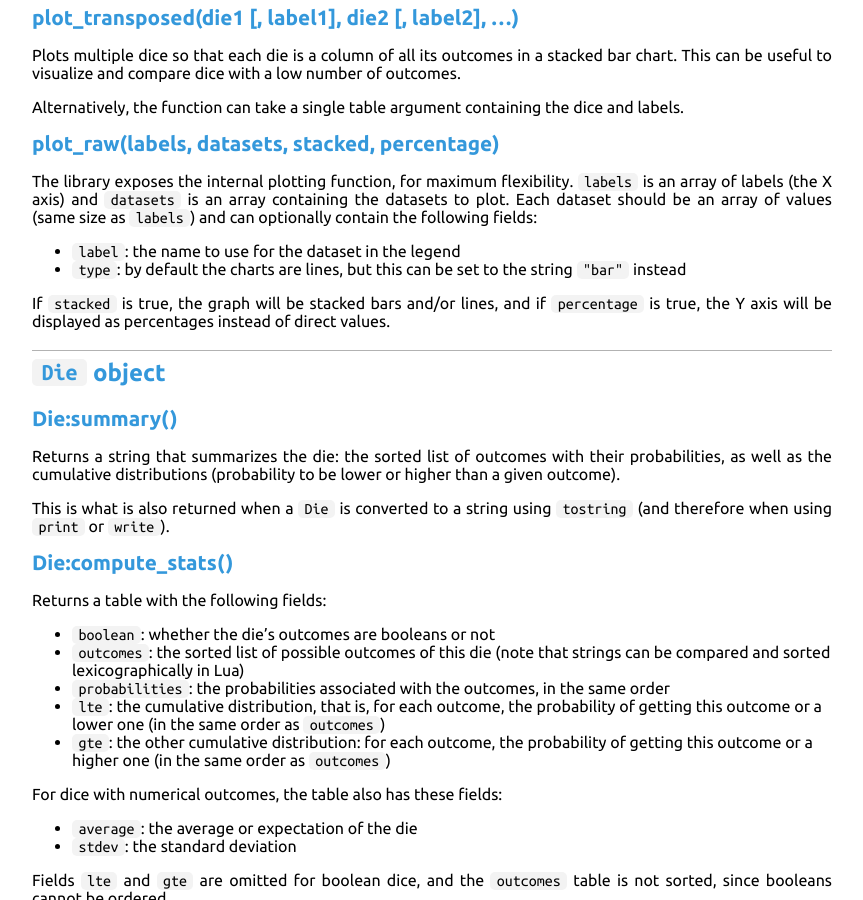
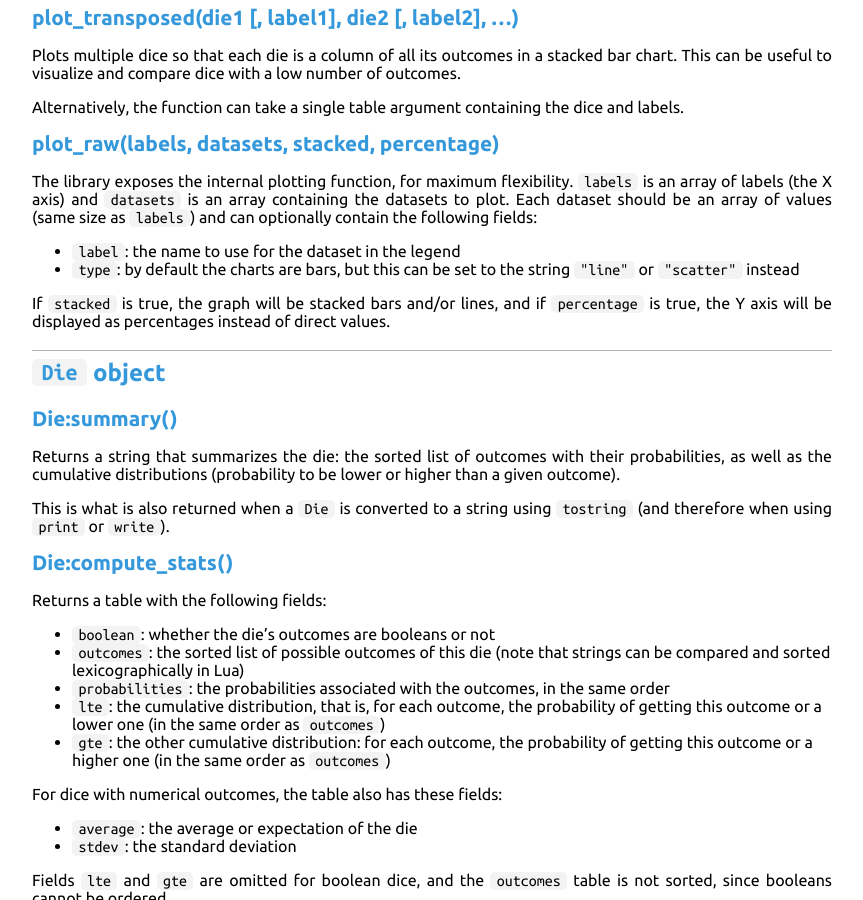
Before and after one commit to Castux/SnakeEyes, a Jekyll site: the page built from docs.md, in a window 1280 px wide and 900 px high, scrolled down 1803 px. Shown: the whole window, without its empty margins (208-1071 px from the left). Built offline with Jekyll 4.4.1, drawn with Linux system fonts in a browser that asks for light colours.

```diff
--- a/docs.md
+++ b/docs.md
@@ -82,7 +82,7 @@ Alternatively, the function can take a single table argument containing the dice
 The library exposes the internal plotting function, for maximum flexibility. `labels` is an array of labels (the X axis) and `datasets` is an array containing the datasets to plot. Each dataset should be an array of values (same size as `labels`) and can optionally contain the following fields:
 
 - `label`: the name to use for the dataset in the legend
-- `type`: by default the charts are lines, but this can be set to the string `"bar"` instead
+- `type`: by default the charts are bars, but this can be set to the string `"line"` or `"scatter"` instead
 
 If `stacked` is true, the graph will be stacked bars and/or lines, and if `percentage` is true, the Y axis will be displayed as percentages instead of direct values.
 
```
Also changed, not shown: examples.md (+1 -1 lines), 2 other files.
